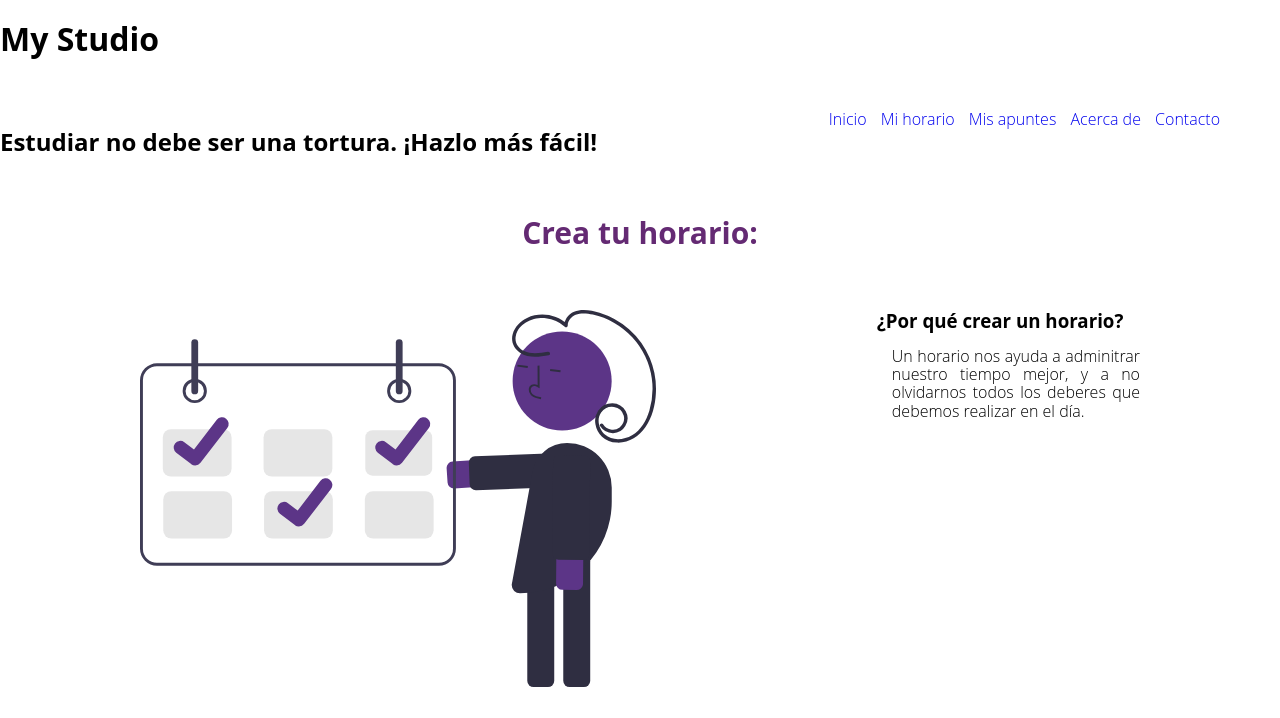
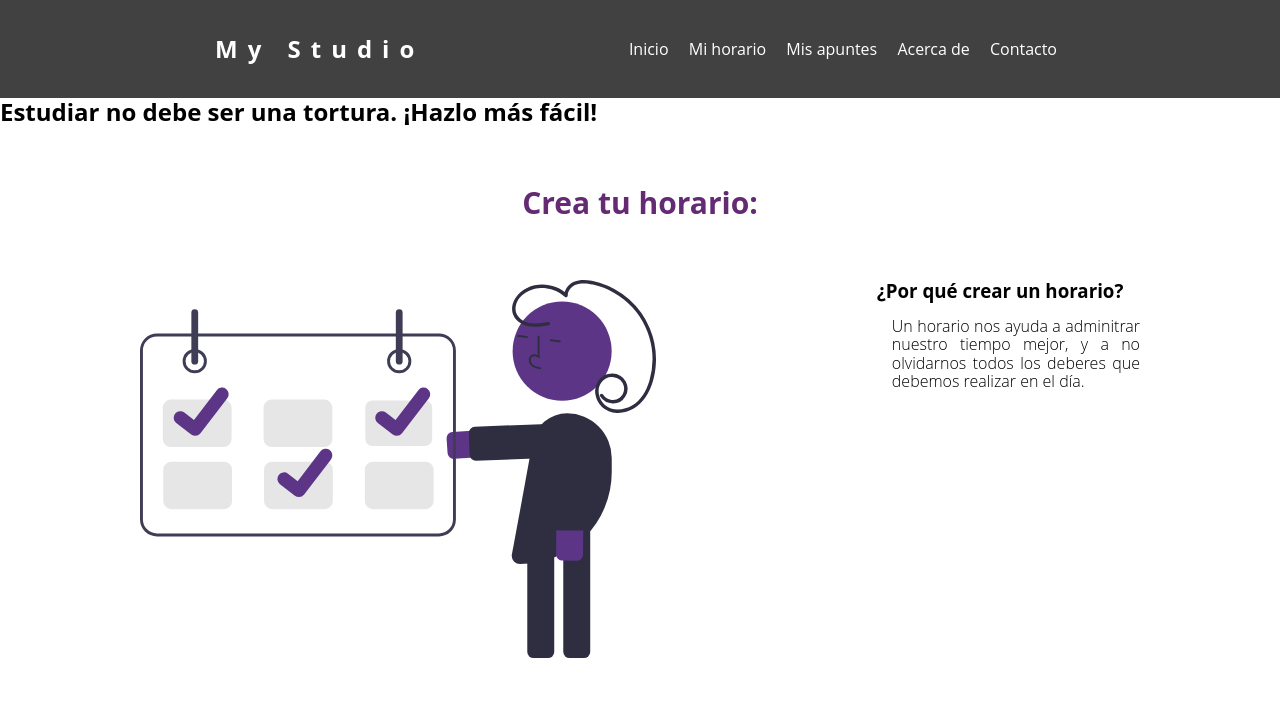
Before and after one commit to berthabm/Primera-p-gina-web, a plain HTML site: page index.html in a window 1280 px wide. Shown: the top 718 px of the page. Drawn offline with Linux system fonts and the light colour scheme.

Commit message:
Mejorado de la cabecera

```diff
--- a/css/styles.css
+++ b/css/styles.css
@@ -6,6 +6,7 @@
 
 body{
     font-family: 'Open Sans', arial;
+    margin: 0;
 }
 
 .contenedor{
@@ -25,11 +26,57 @@ body{
 
 /* Header */
 
-header{
-    width: 100%;
+.container{
+    width: 85%;
+    max-width: 850px;
+    margin: 0 auto;
 }
 
-nav{
+.header{
+    background: #414141;
+    width: 100%;
+    color: white;
+    padding: 2rem 0;
+}
+
+.header a{
+    color: #fff;
+    text-decoration: none;
+}
+
+.logo-nav-container{
+    display: flex;
+    justify-content: space-between;
+    align-items: center;
+}
+
+.navigation ul{
+    margin: 0;
+    padding: 0;
+    list-style: none;
+}
+.navigation ul li {
+    display: inline-block;
+}
+
+.navigation ul li a {
+    display: block;
+    padding: 0.5rem 0.5rem;
+    transition: all 0.4s linear;
+    border-radius: 5px;
+}
+
+.navigation ul li a:hover{
+    background-color: #4a4a4a;
+}
+
+.Titulo{
+    margin: 0;
+    letter-spacing: 10px;
+    font-size: 1.5em;
+}
+
+/* nav{
     text-align: right;
     padding: 30px 50px 0 0;
 }
@@ -41,7 +88,7 @@ nav > a{
 
 nav > a:hover{
     text-decoration: underline;
-}
+} */
 
 .contenedor-horario, .contenedor-apuntes{
     display: flex;
@@ -80,12 +127,13 @@ nav > a:hover{
     height: 100%;
     top: 0;
     transform: scale(0);
-    background: hsla(300, 0%, 43%, 0.493);
+    background:#00000046;
     transition: transform .5s;
     display: flex;
     justify-content: center;
     align-items: center;
     flex-direction: column;
+    border-radius: 7px;
 }
 
 .hover-imagen p{
--- a/index.html
+++ b/index.html
@@ -12,20 +12,22 @@
 </head>
 
 <body>
-    <header>
-        <h1 class="Titulo">My Studio</h1>
-        <nav>
-            <a href="#">Inicio</a>
-            <a href="#">Mi horario</a>
-            <a href="#">Mis apuntes</a>
-            <a href="#">Acerca de</a>
-            <a href="#">Contacto</a>
-        </nav>
-        <section class="texto">
-            <h2>Estudiar no debe ser una tortura. ¡Hazlo más fácil!</h2>
-        </section>
+    <header class="header">
+        <div class="container logo-nav-container">
+            <h1 class="Titulo">My Studio</h1>
+            <nav class="navigation">
+                <ul>
+                    <li><a href="#">Inicio</a></li>
+                    <li><a href="#">Mi horario</a></li>
+                    <li><a href="#">Mis apuntes</a></li>
+                    <li><a href="#">Acerca de</a></li>
+                    <li><a href="#">Contacto</a></li>
+                </ul>
+            </nav>
+        </div>
     </header>
     <main>
+        <h2>Estudiar no debe ser una tortura. ¡Hazlo más fácil!</h2>
         <section class="contenedor crear-horario">
             <h2 class="titulo">Crea tu horario:</h2>
             <div class="contenedor-horario">
```
